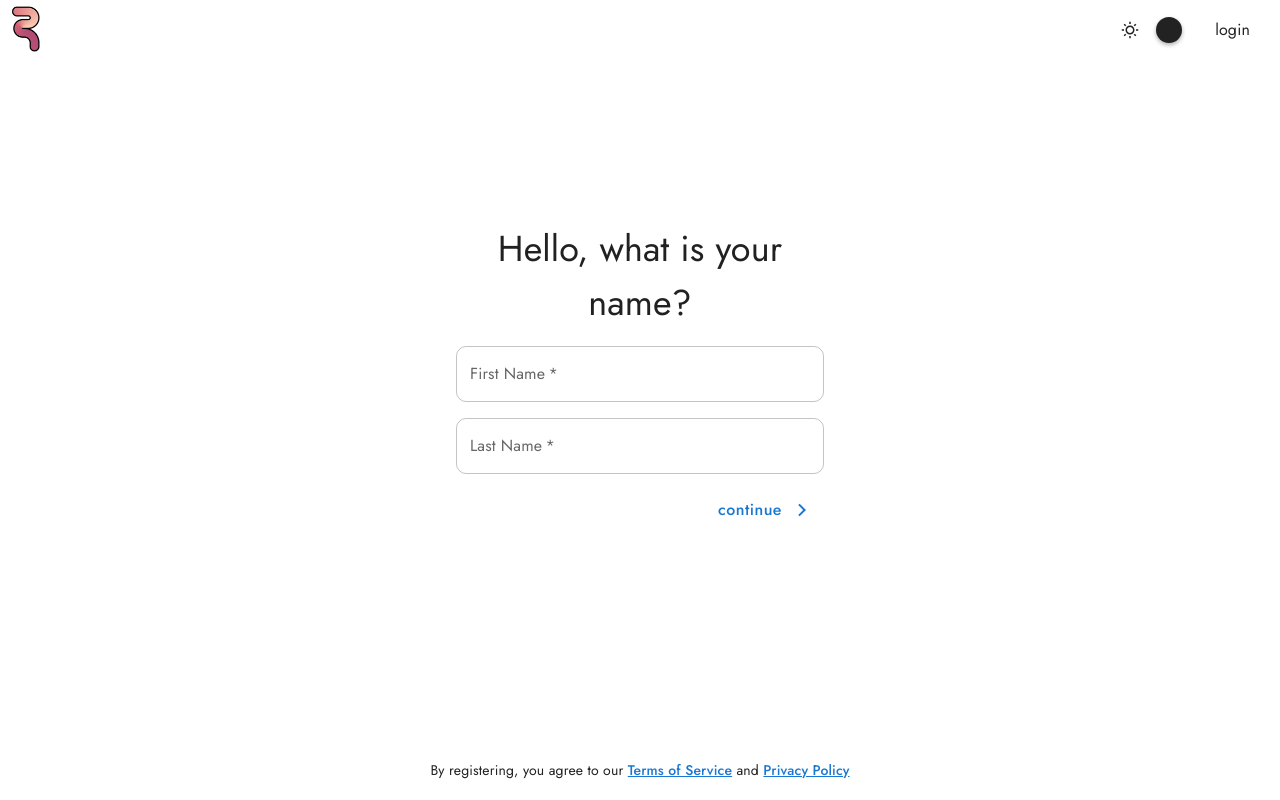
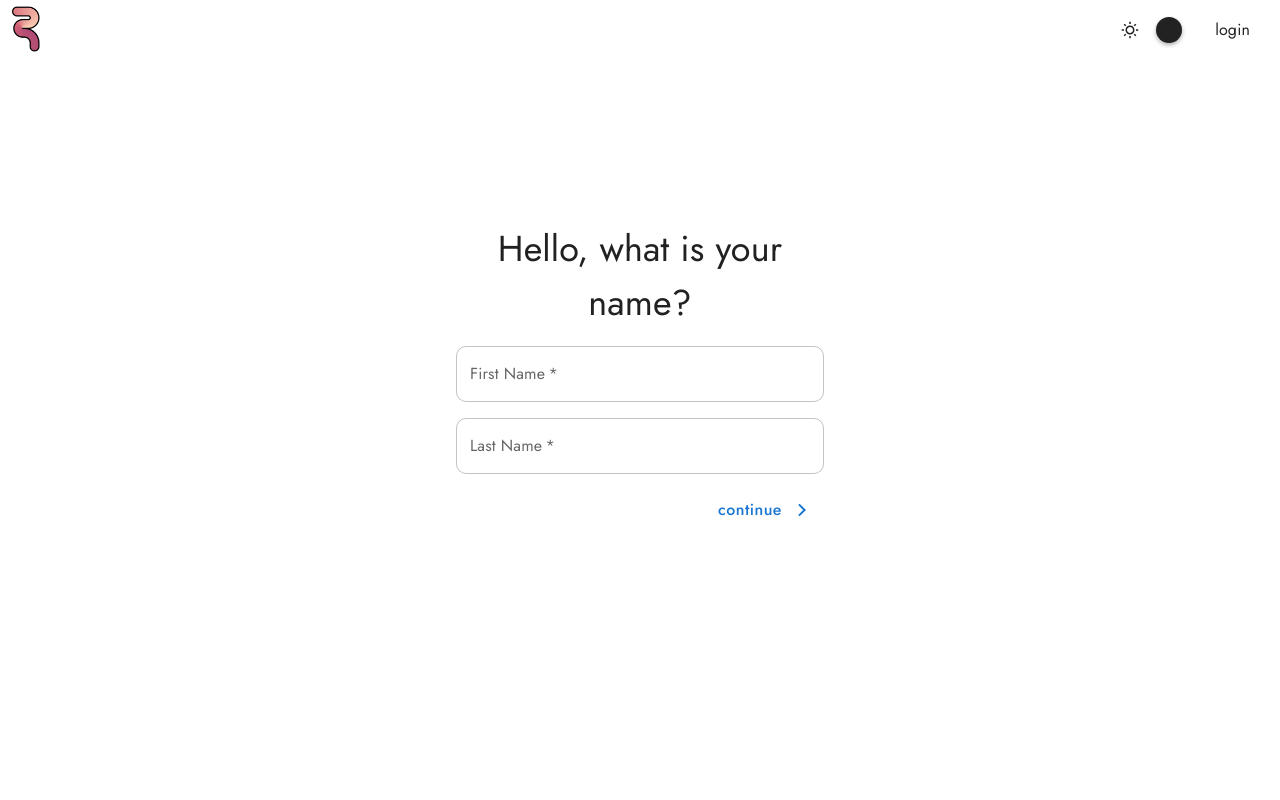
Before and after one commit to haoxiang-xu/one_resume, a React (Create React App) app in the folder frontend/: page /register in a window 1280 px wide. Built offline with nearby package versions, Linux system fonts and the light colour scheme.

Commit message:
warning fixed

```diff
--- a/frontend/src/COMPONENTs/register_form/register_form.js
+++ b/frontend/src/COMPONENTs/register_form/register_form.js
@@ -2223,10 +2223,9 @@ const UserForm = () => {
     </div>
   );
 };
-const RegisterForm = () => {
+const RegisterForm = ({ onForm, setOnForm }) => {
   const { register } = useContext(RequestContext);
   const { windowSize } = useContext(ConfigContext);
-  const [onForm, setOnForm] = useState("name");
   const [formData, setFormData] = useState({
     name: {
       firstName: "",
--- a/frontend/src/COMPONENTs/top_menu/top_menu.js
+++ b/frontend/src/COMPONENTs/top_menu/top_menu.js
@@ -37,12 +37,11 @@ const HoverHighlightor = ({ hoveredItem, hoveredIndex, position, size }) => {
   );
 };
 const TopMenu = ({ items = [] }) => {
-  const { theme, onThemeMode, windowSize } = useContext(ConfigContext);
+  const { theme, windowSize } = useContext(ConfigContext);
   const itemRefs = useRef([]);
   itemRefs.current = items.map((_, i) => itemRefs.current[i] || createRef());
 
   const [navigateTo, setNavigateTo] = useState(null);
-  const [itemPositions, setItemPositions] = useState({});
   const [hoveredIndex, setHoveredIndex] = useState(null);
   const [highlightPosition, setHighlightPosition] = useState({
     top: 0,
@@ -50,18 +49,6 @@ const TopMenu = ({ items = [] }) => {
   });
   const [highlightSize, setHighlightSize] = useState({ width: 50, height: 50 });
 
-  useEffect(() => {
-    const positions = {};
-    itemRefs.current.forEach((ref, index) => {
-      if (ref.current) {
-        const rect = ref.current.getBoundingClientRect();
-        positions[items[index]] = {
-          right: rect.right + default_margin,
-        };
-      }
-    });
-    setItemPositions(positions);
-  }, [items]);
   useEffect(() => {
     if (hoveredIndex !== null && itemRefs.current[hoveredIndex]) {
       const rect =
--- a/frontend/src/CONTAINERs/config/container.js
+++ b/frontend/src/CONTAINERs/config/container.js
@@ -36,7 +36,7 @@ const ConfigContainer = ({ children }) => {
   }, [system_theme]);
   useEffect(() => {
     initialize_theme();
-  }, []);
+  }, [initialize_theme]);
   useEffect(() => {
     if (
       available_themes &&
@@ -124,7 +124,7 @@ const ConfigContainer = ({ children }) => {
       }}
     >
       <MaterialUIThemeWrapper
-        mode={onThemeMode == "dark_mode" ? "dark" : "light"}
+        mode={onThemeMode === "dark_mode" ? "dark" : "light"}
       >
         {children}
         <ScrollingSpace />
--- a/frontend/src/PAGEs/auth.js
+++ b/frontend/src/PAGEs/auth.js
@@ -1,16 +1,9 @@
-import { useContext } from "react";
-
-/* { Contexts } -------------------------------------------------------------------------------------------------------------- */
-import { ConfigContext } from "../CONTAINERs/config/context";
-/* { Contexts } -------------------------------------------------------------------------------------------------------------- */
-
 import AuthForm from "../COMPONENTs/auth_form/auth_form";
 import Logo from "../COMPONENTs/logo/logo";
 import TopMenu from "../COMPONENTs/top_menu/top_menu";
 import Footer from "../COMPONENTs/footer/footer";
 
 const Auth = () => {
-  const { theme } = useContext(ConfigContext);
   return (
     <div
       id="auth-page"
@@ -21,7 +14,6 @@ const Auth = () => {
         width: "100%",
         height: "100%",
         overflow: "hidden",
-        // backgroundColor: theme?.backgroundColor || "#FFFFFF",
       }}
     >
       <AuthForm />
--- a/frontend/src/PAGEs/landing.js
+++ b/frontend/src/PAGEs/landing.js
@@ -1,15 +1,8 @@
-import { useContext } from "react";
-
-/* { Contexts } -------------------------------------------------------------------------------------------------------------- */
-import { ConfigContext } from "../CONTAINERs/config/context";
-/* { Contexts } -------------------------------------------------------------------------------------------------------------- */
-
 import Logo from "../COMPONENTs/logo/logo";
 import TopMenu from "../COMPONENTs/top_menu/top_menu";
 import ClosedStringSpinner from "../BUILTIN_COMPONENTs/spinner/string_spinner";
 
 const Landing = () => {
-  const { theme } = useContext(ConfigContext);
   return (
     <div
       className="landing-page"
@@ -21,7 +14,6 @@ const Landing = () => {
         height: "100%",
         overflowX: "hidden",
         overflowY: "auto",
-        // backgroundColor: theme?.backgroundColor || "#FFFFFF",
       }}
     >
       <span
--- a/frontend/src/PAGEs/register.js
+++ b/frontend/src/PAGEs/register.js
@@ -1,8 +1,4 @@
-import { useContext, useRef, createContext } from "react";
-
-/* { Contexts } -------------------------------------------------------------------------------------------------------------- */
-import { ConfigContext } from "../CONTAINERs/config/context";
-/* { Contexts } -------------------------------------------------------------------------------------------------------------- */
+import { useState, useRef, createContext } from "react";
 
 import RegisterForm from "../COMPONENTs/register_form/register_form";
 import Logo from "../COMPONENTs/logo/logo";
@@ -12,8 +8,8 @@ import Footer from "../COMPONENTs/footer/footer";
 const FormPageContext = createContext();
 
 const Register = () => {
-  const { theme } = useContext(ConfigContext);
   const formRef = useRef(null);
+  const [onForm, setOnForm] = useState("name");
 
   const scroll_to_bottom = () => {
     setTimeout(() => {
@@ -51,10 +47,10 @@ const Register = () => {
             overflowY: "scroll",
           }}
         >
-          <RegisterForm />
+          <RegisterForm onForm={onForm} setOnForm={setOnForm} />
         </div>
         <TopMenu items={["light switch", "login"]} /> <Logo />{" "}
-        <Footer onPage={"register"} />
+        {onForm === "user" ? <Footer onPage={"register"} /> : null}
       </div>
     </FormPageContext.Provider>
   );
```
